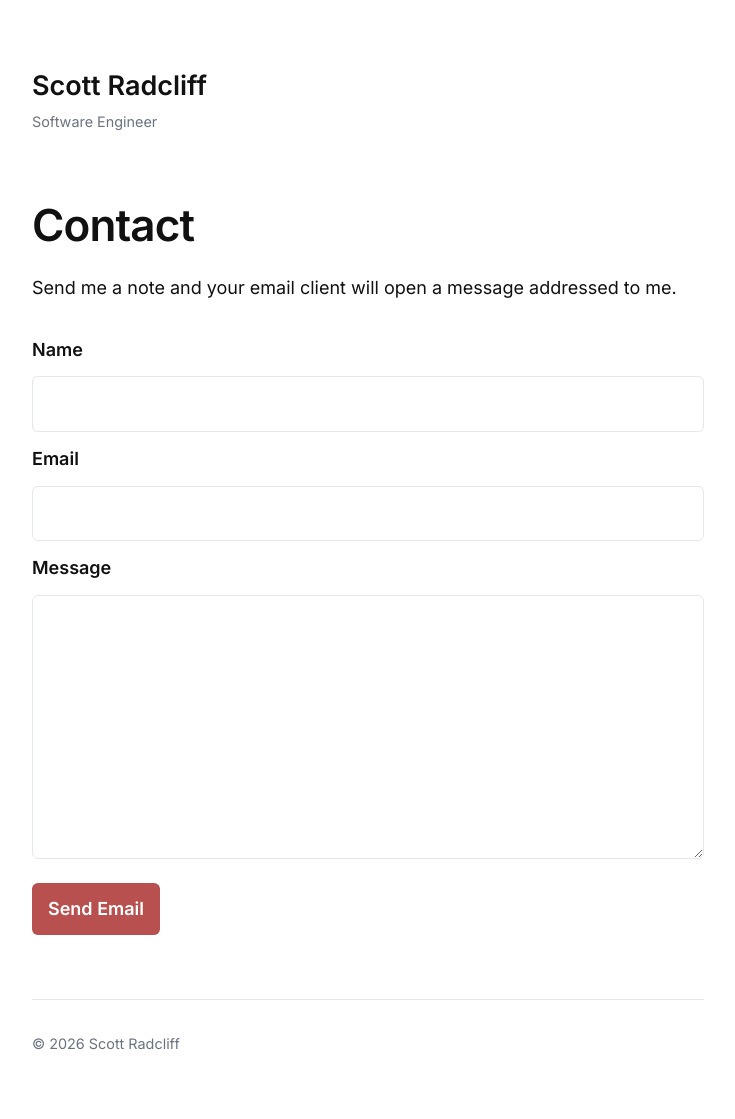
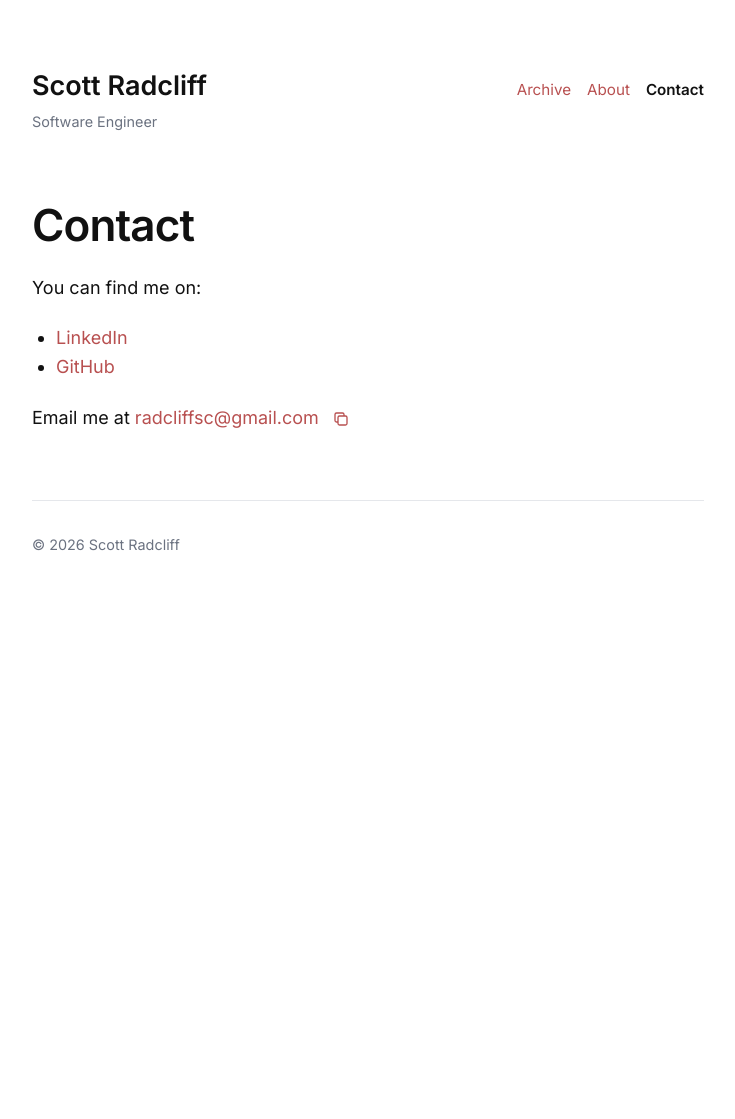
Before and after one commit to ScottRadcliff/scottradcliff.github.io, a Jekyll site: the page built from contact.html, in a window 1280 px wide. Shown: the whole page, without its empty margins (272-1007 px from the left). Built offline with Jekyll 4.4.1, drawn with Linux system fonts in a browser that asks for light colours; after the commit the page ends 900 px from its top, so only the background shows below that.

Commit message:
Add links back in and update contact and bio

```diff
--- a/_config.yml
+++ b/_config.yml
@@ -1,6 +1,6 @@
 # Site settings
 title: Scott Radcliff
-email: scott@scottradcliff.com
+email: radcliffsc@gmail.com
 meta_description: "Personal website and blog of Scott Radcliff, Software Developer specializing in Ruby and Ruby on Rails."
 description: > # this means to ignore newlines until "baseurl:"
 baseurl: "" # the subpath of your site, e.g. /blog/
--- a/_includes/header.html
+++ b/_includes/header.html
@@ -4,5 +4,9 @@
     <p class="site-tagline">Software Engineer</p>
   </div>
 
-  <!-- Navigation intentionally hidden for now. -->
+  <nav class="site-nav" aria-label="Main navigation">
+    <a href="{{ '/archive/' | relative_url }}"{% if page.url == '/archive/' %} aria-current="page"{% endif %}>Archive</a>
+    <a href="{{ '/bio/' | relative_url }}"{% if page.url == '/bio/' %} aria-current="page"{% endif %}>About</a>
+    <a href="{{ '/contact/' | relative_url }}"{% if page.url == '/contact/' %} aria-current="page"{% endif %}>Contact</a>
+  </nav>
 </header>
--- a/assets/css/main.scss
+++ b/assets/css/main.scss
@@ -167,40 +167,32 @@ pre {
   }
 }
 
-.contact-form {
-  display: grid;
-  gap: 0.75rem;
-  margin-top: 2rem;
+.copy-email {
+  vertical-align: middle;
+  padding: 0.5rem;
+  border: 0;
+  border-radius: 4px;
+  background: transparent;
+  color: $color-accent;
+  cursor: pointer;
 
-  label {
-    font-weight: 600;
+  svg {
+    display: block;
   }
 
-  input,
-  textarea {
-    width: 100%;
-    border: 1px solid $color-border;
-    border-radius: 6px;
-    font: inherit;
-    padding: 0.75rem;
+  &:hover {
+    background: #f3f4f6;
   }
 
-  button {
-    justify-self: start;
-    margin-top: 0.75rem;
-    border: 0;
-    border-radius: 6px;
-    background: $color-accent;
-    color: #ffffff;
-    cursor: pointer;
-    font: inherit;
-    font-weight: 600;
-    padding: 0.7rem 1rem;
+  &:focus-visible {
+    outline: 2px solid currentColor;
+    outline-offset: 2px;
+  }
+}
 
-    &:hover {
-      background: #9f4141;
-    }
-  }
+.copy-email-status {
+  font-size: 0.9rem;
+  color: $color-muted;
 }
 
 @media (max-width: 560px) {
--- /dev/null
+++ b/assets/js/contact.js
@@ -0,0 +1,41 @@
+const copyEmailButton = document.querySelector('.copy-email');
+const copyEmailStatus = document.querySelector('.copy-email-status');
+
+function copyEmailFallback(email) {
+  const field = document.createElement('textarea');
+  field.value = email;
+  field.readOnly = true;
+  field.style.position = 'fixed';
+  field.style.opacity = '0';
+  document.body.appendChild(field);
+  try {
+    field.select();
+    if (!document.execCommand('copy')) {
+      throw new Error('Copy failed');
+    }
+  } finally {
+    field.remove();
+    copyEmailButton.focus();
+  }
+}
+
+if (copyEmailButton && copyEmailStatus) {
+  copyEmailButton.addEventListener('click', async () => {
+    copyEmailStatus.textContent = '';
+    try {
+      const email = copyEmailButton.dataset.email;
+      if (navigator.clipboard?.writeText) {
+        try {
+          await navigator.clipboard.writeText(email);
+        } catch {
+          copyEmailFallback(email);
+        }
+      } else {
+        copyEmailFallback(email);
+      }
+      copyEmailStatus.textContent = 'Copied!';
+    } catch {
+      copyEmailStatus.textContent = 'Couldn’t copy. Please select and copy the address.';
+    }
+  });
+}
--- a/contact.html
+++ b/contact.html
@@ -6,19 +6,22 @@ permalink: /contact/
 
 <h1>Contact</h1>
 
+<p>You can find me on:</p>
+
+<ul>
+  <li><a href="https://www.linkedin.com/in/scottradcliff/">LinkedIn</a></li>
+  <li><a href="https://github.com/ScottRadcliff">GitHub</a></li>
+</ul>
+
 <p>
-  Send me a note and your email client will open a message addressed to me.
+  Email me at <a href="mailto:{{ site.email }}">{{ site.email }}</a>
+  <button class="copy-email" type="button" aria-label="Copy email address" title="Copy email address" data-email="{{ site.email | escape }}">
+    <svg width="18" height="18" viewBox="0 0 24 24" fill="none" stroke="currentColor" stroke-width="1.75" aria-hidden="true" focusable="false">
+      <rect x="8" y="8" width="12" height="12" rx="2"></rect>
+      <path d="M16 8V6a2 2 0 0 0-2-2H6a2 2 0 0 0-2 2v8a2 2 0 0 0 2 2h2"></path>
+    </svg>
+  </button>
+  <span class="copy-email-status" role="status"></span>
 </p>
 
-<form class="contact-form" action="mailto:{{ site.email }}" method="post" enctype="text/plain">
-  <label for="name">Name</label>
-  <input id="name" name="name" type="text" autocomplete="name" required>
-
-  <label for="email">Email</label>
-  <input id="email" name="email" type="email" autocomplete="email" required>
-
-  <label for="message">Message</label>
-  <textarea id="message" name="message" rows="8" required></textarea>
-
-  <button type="submit">Send Email</button>
-</form>
+<script src="{{ '/assets/js/contact.js' | relative_url }}" defer></script>
```
Also changed, not shown: bio.html (+7 -12 lines).
